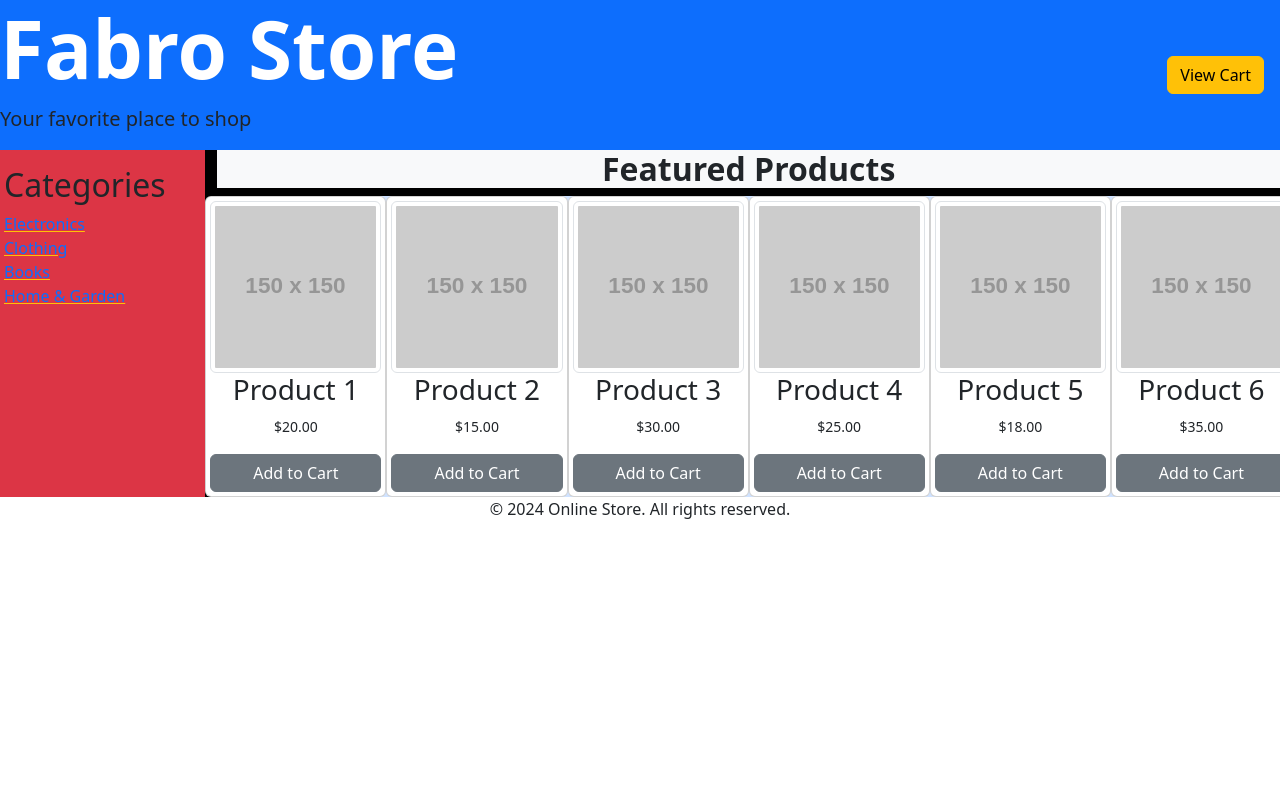
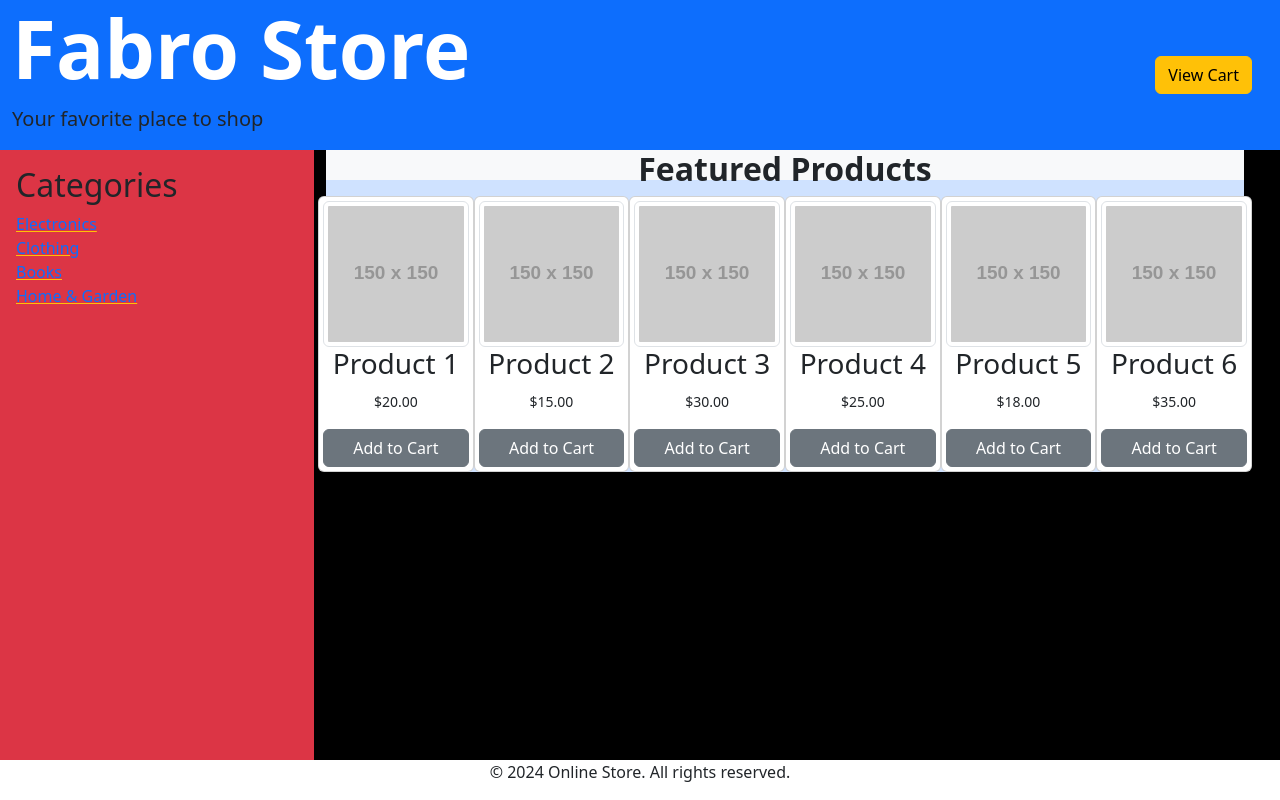
Before and after one commit to Fabrorg/Todo, a plain HTML site: page 2ºeva/ejercicio1_tema3.html in a window 1280 px wide. Drawn offline with nearby package versions, Linux system fonts and the light colour scheme; placeholder pictures from the web are drawn by us.

Commit message:
cambios en el bootstrap

```diff
--- a/2ºeva/ejercicio1_tema3.html
+++ b/2ºeva/ejercicio1_tema3.html
@@ -46,16 +46,16 @@
     </style>-->
 </head>
 
-<body>
-    <header class="bg-primary d-flex justify-content-between align-items-center">
+<body class="d-flex flex-column vh-100 bg-black">
+    <header class="bg-primary d-flex justify-content-between align-items-center container-fluid">
         <div>
             <h1 class="display-1 text-white fw-bold">Fabro Store</h1>
             <p class="lead">Your favorite place to shop</p>
         </div>
-        <button class="btn btn-warning m-3 h-50">View Cart</button>
+        <button class="btn btn-warning m-3 h-30">View Cart</button>
     </header>
-    <div class="row">
-        <aside class="sidebar p-3 bg-danger col-2">
+    <div class="row flex-grow-1 container-fluid">
+        <aside class="sidebar p-3 bg-danger col-3">
             <h2>Categories</h2>
             <ul class="nav flex-column">
                 <li><a class="link-underline-warning link-opacity-75-hover" href="#electronics">Electronics</a></li>
@@ -67,7 +67,7 @@
         <main class="main bg-black col">
             <h2 class="text-center bg-light fw-bold">Featured Products</h2>
             <section class="product-grid bg-primary-subtle">
-                <div class="row">
+                <div class="row row-cols-1 row-cols-sm-2 row-cols-md-3 row-cols-lg-6 g-3">
                     <article class="card text-center p-1 col">
                         <img class="img-thumbnail" src="https://via.placeholder.com/150" alt="Product 1">
                         <p class="h3">Product 1</h3>
@@ -108,7 +108,7 @@
             </section>
         </main>
     </div>
-    <footer class="text-center h-2">
+    <footer class="text-center h-2 bg-body">
         <p>&copy; 2024 Online Store. All rights reserved.</p>
     </footer>
 </body>
```
